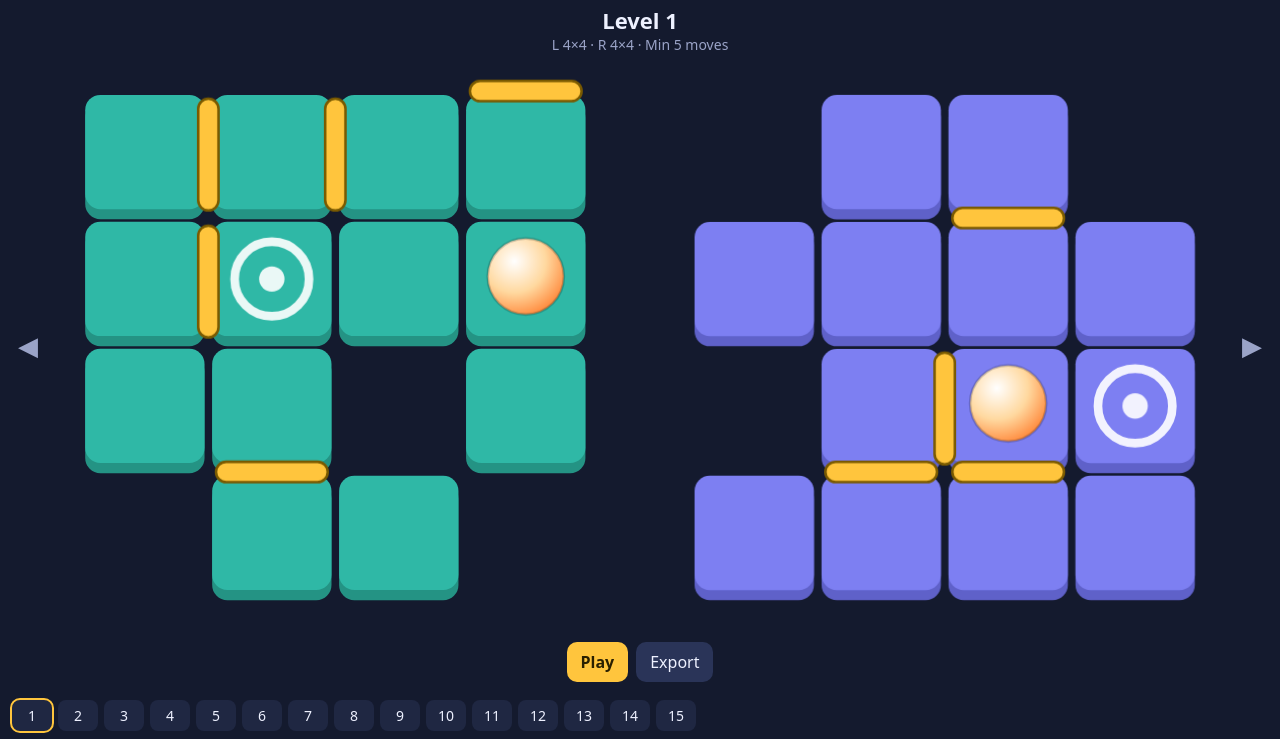
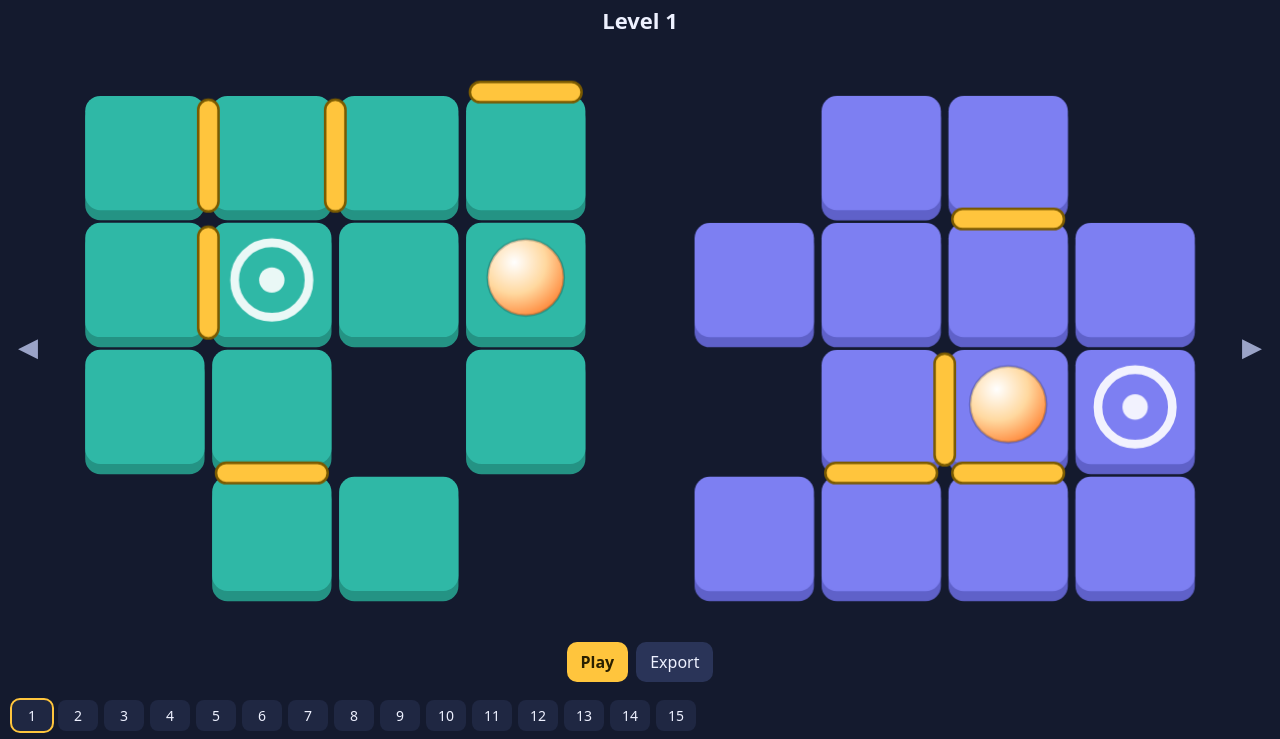
Before and after one commit to JeffCC/DoubleMaze, a plain HTML site: page index.html in a window 1280 px wide. Shown: the part 61-800 px from the top of the page. Drawn offline with Linux system fonts and the light colour scheme.

Commit message:
Show step counts on level select only after the level is solved; drop board sizes
Co-Authored-By: Claude Fable 5.2 <noreply@anthropic.com>

```diff
--- a/index.html
+++ b/index.html
@@ -32,6 +32,7 @@ button:disabled{opacity:.4;cursor:default}
 .nav{width:56px;font-size:26px;background:none;color:var(--mute);border-radius:0}
 #selInfo{text-align:center;padding:4px 12px}
 #selName{font-size:22px;font-weight:700}
+#selSub{min-height:1.5em}
 #chips{display:flex;gap:6px;overflow-x:auto;padding:8px 12px;scrollbar-width:thin}
 .chip{flex:none;min-width:40px;padding:6px 10px;border-radius:8px;background:var(--panel);font-size:14px;position:relative}
 .chip.cur{outline:2px solid var(--accent)}
@@ -203,9 +204,8 @@ const STR = {
   left: ['左圖', 'Left'], right: ['右圖', 'Right'], w: ['寬', 'W'], h: ['高', 'H'],
   rot: ['把手機橫放來玩：兩張地圖並排、格子更大', 'Rotate your phone to landscape: bigger, side-by-side boards'],
   lvName: ['第 {0} 關', 'Level {0}'],
-  sizes: ['左 {0}×{1}　右 {2}×{3}　', 'L {0}×{1} · R {2}×{3} · '],
   unsolvable: ['此關無解', 'Unsolvable'], minN: ['最少 {0} 步', 'Min {0} moves'],
-  myBest: ['　我的最佳 {0} 步', ' · My best {0}'], soFar: ['　已走 {0} 步', ' · {0} moves so far'],
+  myBest: ['我的最佳 {0} 步　', 'My best {0} · '], soFar: ['已走 {0} 步', '{0} moves so far'],
   delTitle: ['刪除關卡', 'Delete level'], delMsg: ['確定刪除「{0}」？無法復原。', 'Delete "{0}"? This cannot be undone.'], cancel: ['取消', 'Cancel'],
   copied: ['關卡代碼已複製，可貼給朋友「匯入」', 'Level code copied. Friends can paste it into Import.'],
   copyPrompt: ['複製以下關卡代碼：', 'Copy this level code:'], pastePrompt: ['貼上關卡代碼：', 'Paste a level code:'],
@@ -429,9 +429,11 @@ function renderSelect() {
   const lv = lvs[sel], rec = recs[lv.id], custom = lv.id[0] === 'c', ms = minSteps(lv);
   store.set('sel', lv.id);
   $('selName').textContent = (rec ? '✔ ' : '') + lv.name;
-  let sub = t('sizes', lv.L.w, lv.L.h, lv.R.w, lv.R.h) + (ms < 0 ? t('unsolvable') : t('minN', ms));
-  if (rec) sub += t('myBest', rec.best.length);
-  else if (progs[lv.id]) sub += t('soFar', progs[lv.id].length);
+  // 最少步數過關後才公布，沒過關前不提示
+  let sub = '';
+  if (rec) sub = t('myBest', rec.best.length) + t('minN', ms);
+  else if (ms < 0) sub = t('unsolvable');
+  else if (progs[lv.id]) sub = t('soFar', progs[lv.id].length);
   $('selSub').textContent = sub;
   $('btnPlay').textContent = t(progs[lv.id] ? 'cont' : (rec ? 'again' : 'play'));
   $('btnReplay').style.display = rec ? '' : 'none';
```
